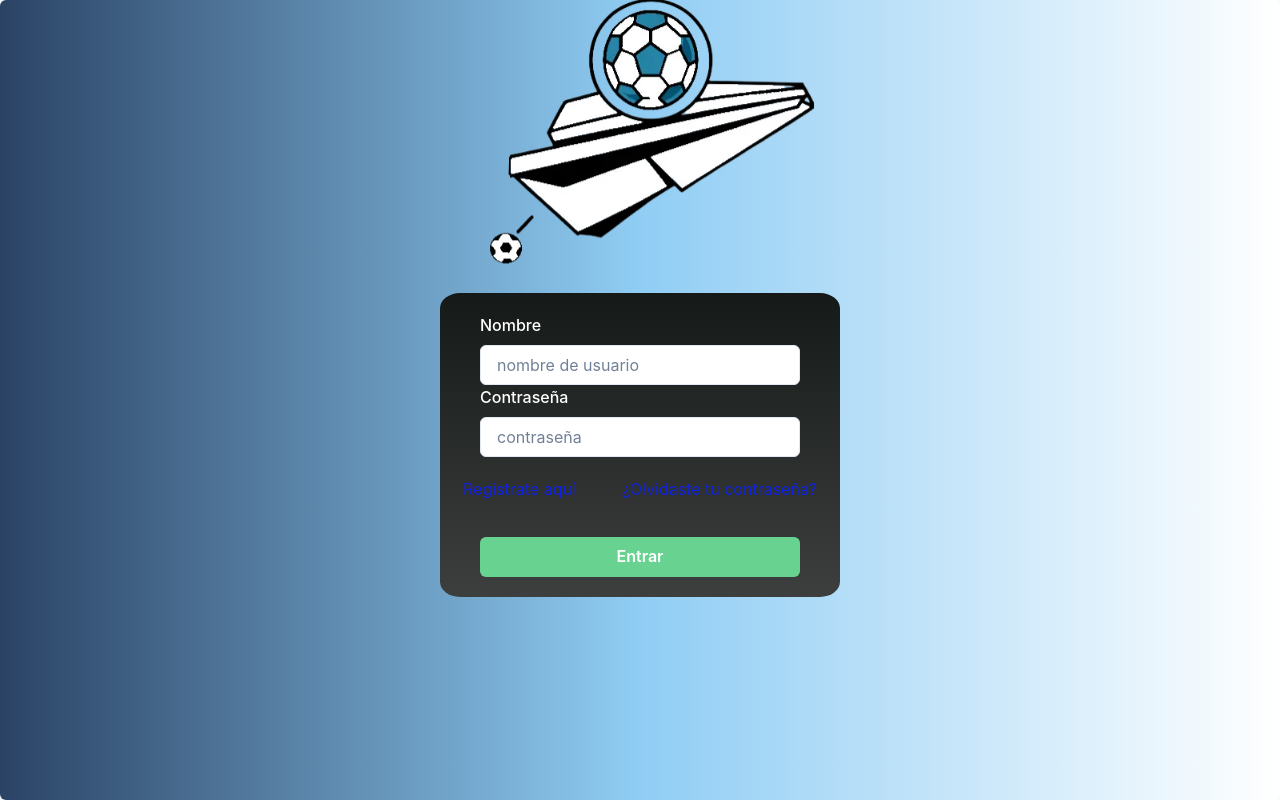
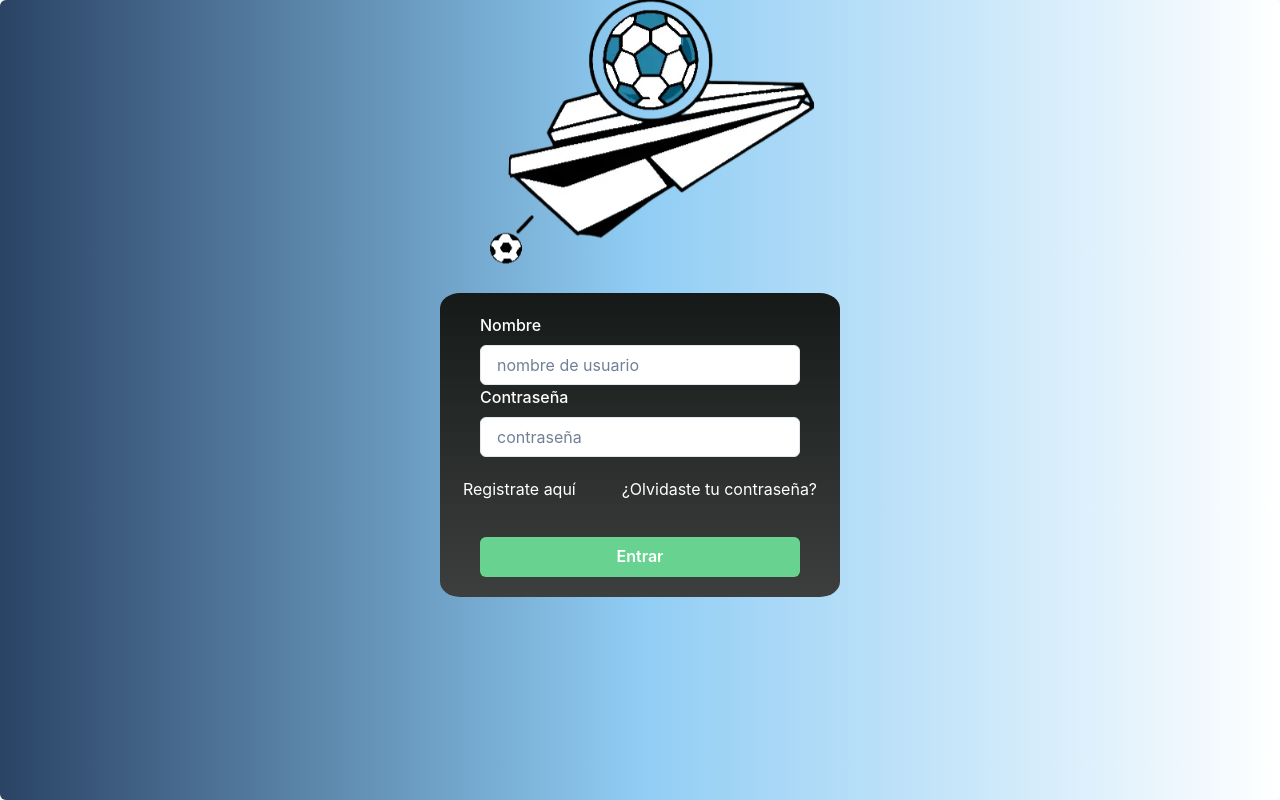
Before and after one commit to agl5702/winapp, a React (Vite) app: page /login in a window 1280 px wide. Built offline with nearby package versions, Linux system fonts and the light colour scheme.

Commit message:
frontend

```diff
--- a/src/pages/FormResetPassword.jsx
+++ b/src/pages/FormResetPassword.jsx
@@ -101,7 +101,7 @@ function FormResetPassword() {
             {error && <span style={{ color: 'red' }}>{error}</span>}
           </FormControl>
           <NavLink to="/login">
-            <Text mx='40px' color='#1023DF' _hover={{color:'white'}}>¿Ya tienes una cuenta?</Text>
+            <Text mx='40px'color='white' _hover={{color: 'blue.300'}}>¿Ya tienes una cuenta?</Text>
           </NavLink>
           <Button type='submit' display='flex' color='white' margin='auto' bg='green.300' colorScheme='blue' my='20px' w='xs'>
             Entrar
--- a/src/pages/Login.jsx
+++ b/src/pages/Login.jsx
@@ -79,10 +79,10 @@ function Login() {
           </FormControl>
           <Box display='flex' flexDirection='row' justifyContent='space-around'>
           <NavLink to="/register">
-            <Text mx='10px' color='#1023DF' _hover={{color: 'white'}}>Registrate aquí</Text>
+            <Text mx='10px' color='white' _hover={{color: 'blue.300'}}>Registrate aquí</Text>
           </NavLink>
           <NavLink to="/reset-password">
-            <Text mx='10px' color='#1023DF' _hover={{color: 'white'}}>¿Olvidaste tu contraseña?</Text>
+            <Text mx='10px' color='white' _hover={{color: 'blue.300'}}>¿Olvidaste tu contraseña?</Text>
           </NavLink>
           </Box>
           <Button type='submit' display='flex' color='white' margin='auto' bg='green.300' colorScheme='blue' my='20px' w='xs'>
--- a/src/pages/RegisterPage.jsx
+++ b/src/pages/RegisterPage.jsx
@@ -99,7 +99,7 @@ function RegisterPage() {
             {error && <span style={{ color: 'red' }}>{error}</span>}
           </FormControl>
           <NavLink to="/login">
-            <Text mx='40px' color='#1023DF' _hover={{color:'white'}}>¿Ya tienes una cuenta?</Text>
+            <Text mx='40px' color='white' _hover={{color: 'blue.300'}}>¿Ya tienes una cuenta?</Text>
           </NavLink>
           <Button type='submit' display='flex' color='white' margin='auto' bg='green.300' colorScheme='blue' my='20px' w='xs'>
             Entrar
--- a/src/pages/ResetPassword.jsx
+++ b/src/pages/ResetPassword.jsx
@@ -59,7 +59,7 @@ function ResetPassword() {
             {error && <span style={{ color: 'red' }}>{error}</span>} {/* Muestra el mensaje de error si existe */}
           </FormControl>
           <NavLink to="/login">
-            <Text mx='40px' color='#1023DF' _hover={{color:'white'}}>¿Ya tienes una cuenta?</Text>
+            <Text mx='40px' color='white' _hover={{color: 'blue.300'}}>¿Ya tienes una cuenta?</Text>
           </NavLink>
           <Button type='submit' display='flex' color='white' margin='auto' bg='green.300' colorScheme='blue' my='20px' w='xs'>
             Entrar
```
